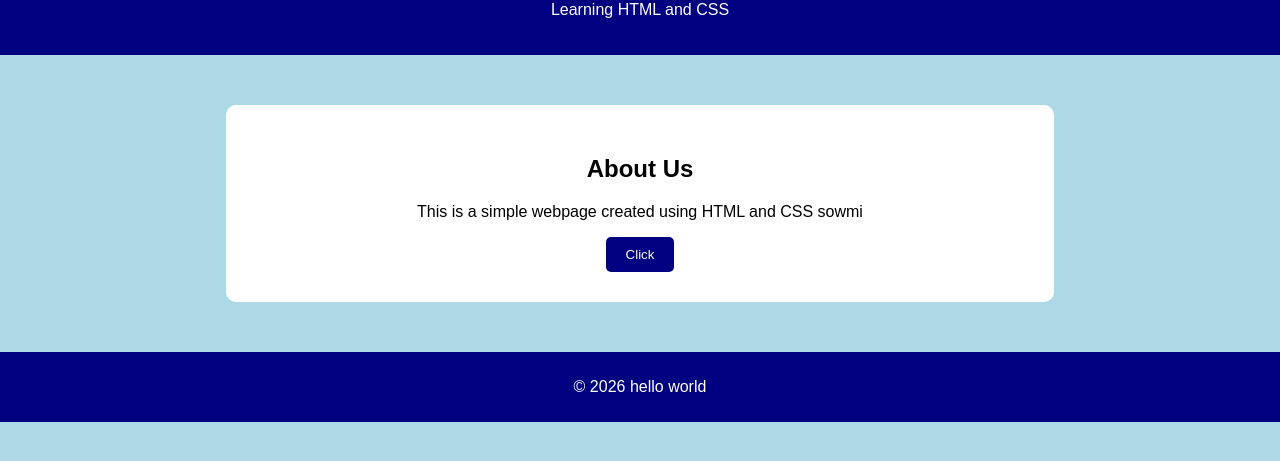
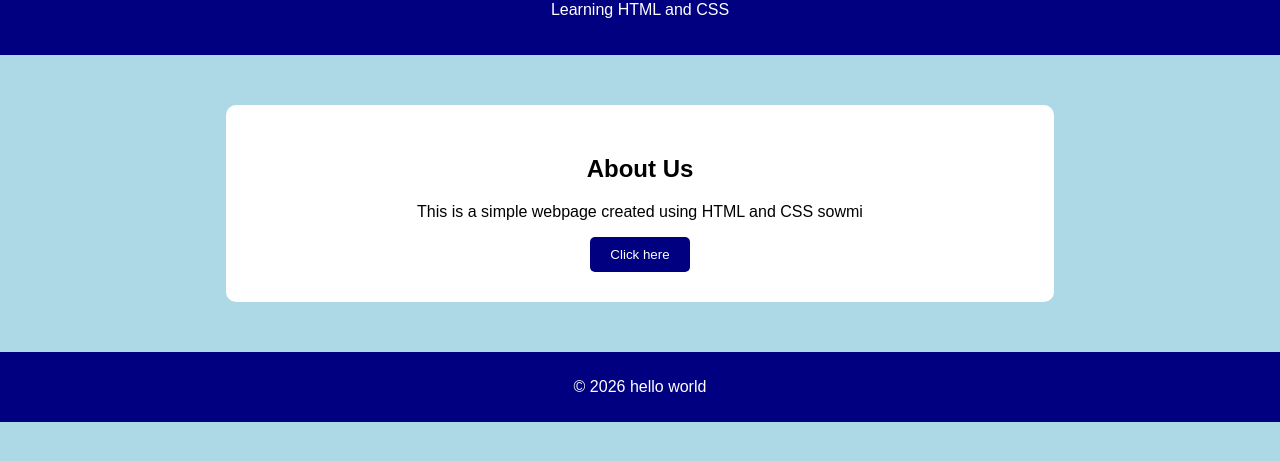
Before and after one commit to sowmiyaa077-cmd/devops-practice-1, a plain HTML site: page index.html in a window 1280 px wide. Shown: the part 99-560 px from the top of the page. Drawn offline with Linux system fonts and the light colour scheme.

Commit message:
initial website commit

```diff
--- a/index.html
+++ b/index.html
@@ -58,7 +58,7 @@
         <h2>About Us</h2>
         <p>This is a simple webpage created using HTML and CSS sowmi</p>
 
-        <button>Click</button>
+        <button>Click here</button>
     </div>
 
     <footer>
```
